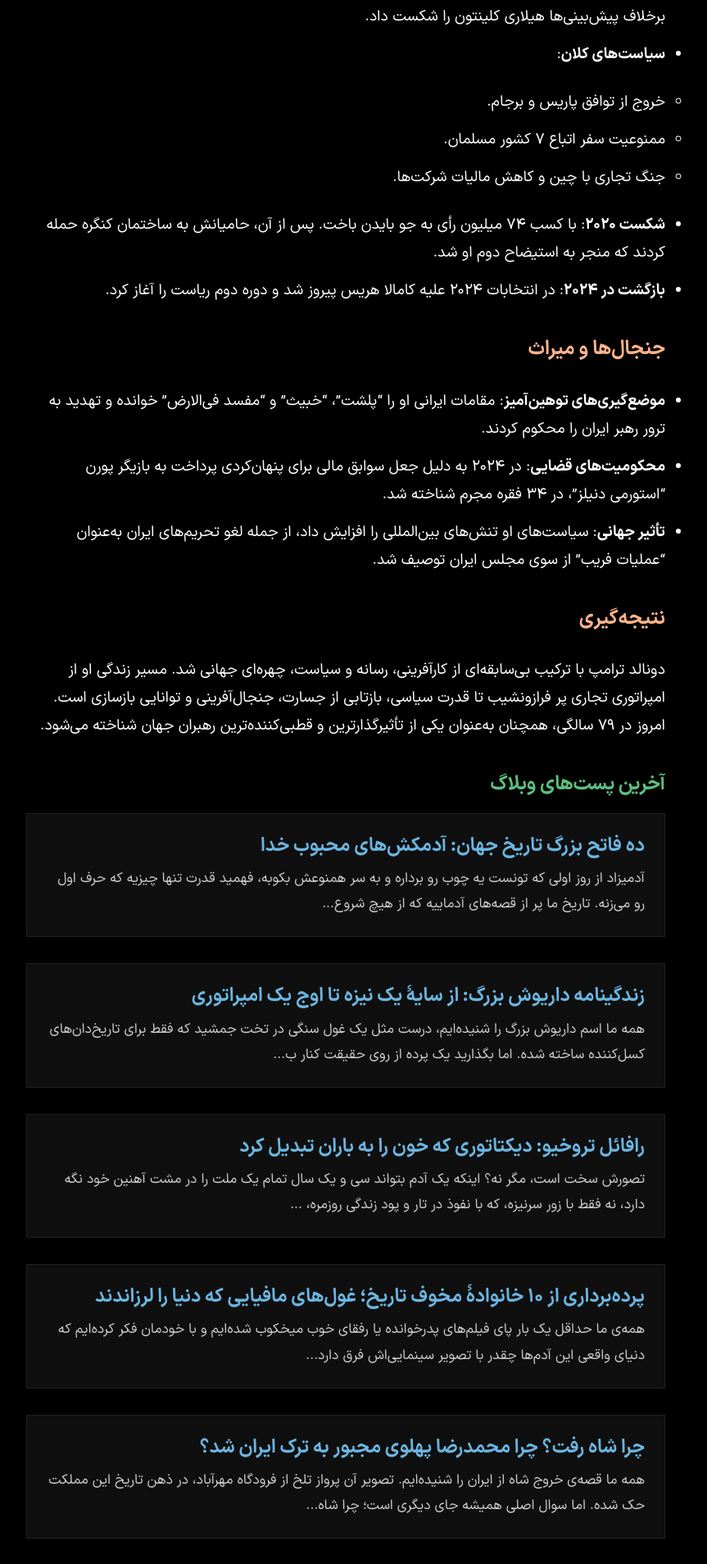
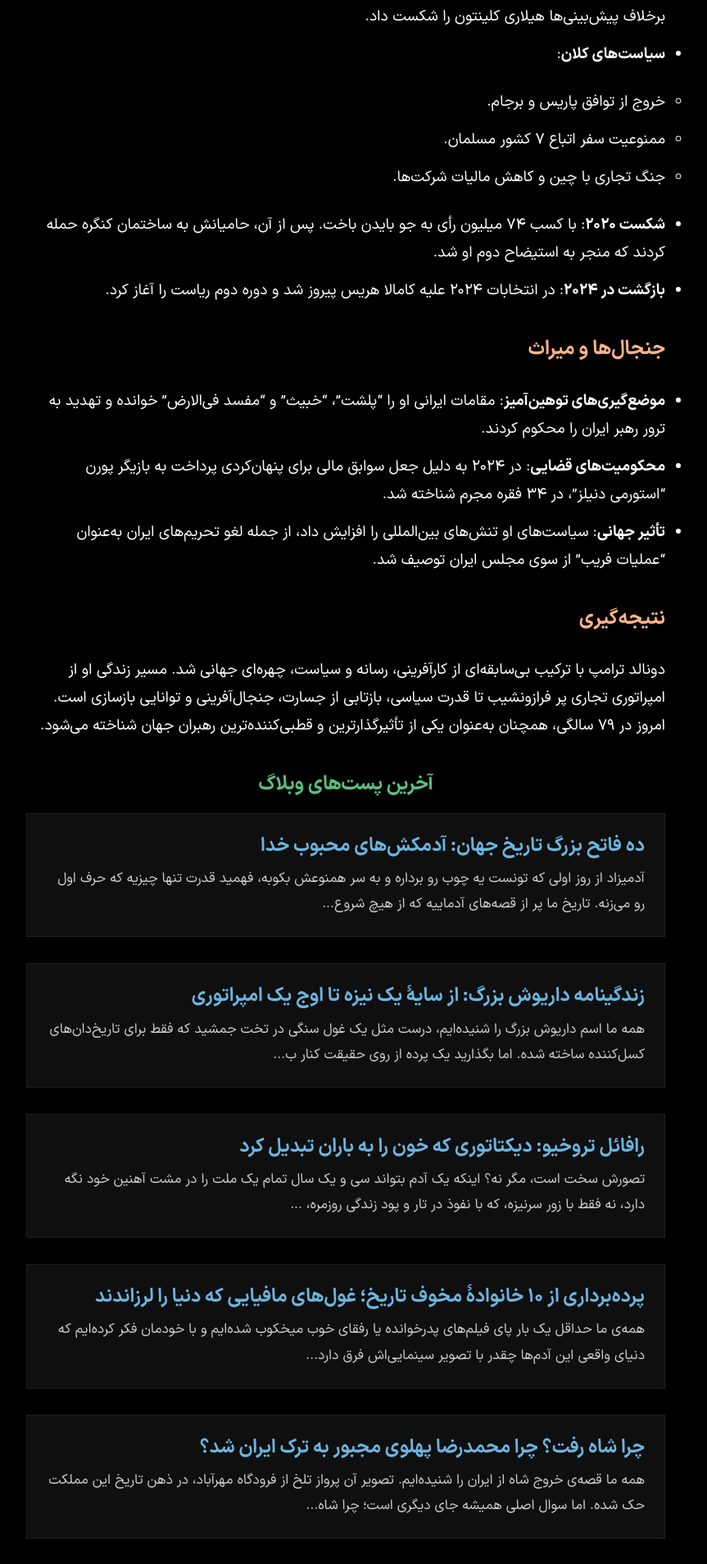
Before and after one commit to darkblog/darkblog.github.io, a Jekyll site: the page built from _posts/2025-7-3-41.md, in a window 1280 px wide. Shown: the part 1722-3630 px from the top of the page at 82% size, without its empty margins (218-1081 px from the left). Built offline with Jekyll 4.4.1, drawn with Linux system fonts in a browser that asks for light colours.

Commit message:
Update default.html

```diff
--- a/_layouts/default.html
+++ b/_layouts/default.html
@@ -276,6 +276,9 @@
             letter-spacing: -0.01em;
             margin-block: 1rem 0.75rem;
         }
+        .section-title-home {
+            text-align: center;
+        }
         .hidden-post {
             display: none !important;
         }
@@ -492,7 +495,7 @@
             {% endif %}
 
             {% if page.type == 'post' %}
-            <h2 class="section-title">آخرین پست‌های وبلاگ</h2>
+            <h2 class="section-title section-title-home">آخرین پست‌های وبلاگ</h2>
             {% endif %}
 
             <div class="posts-list">
```
